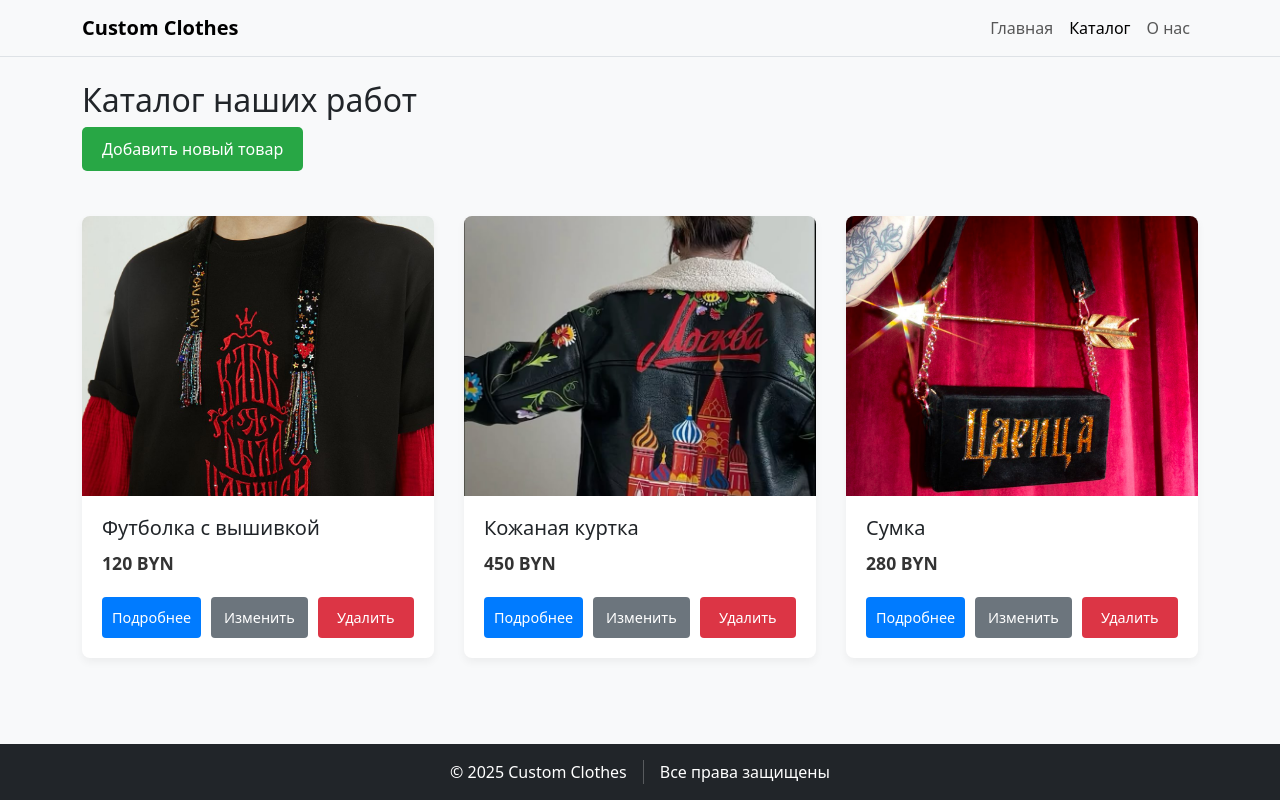
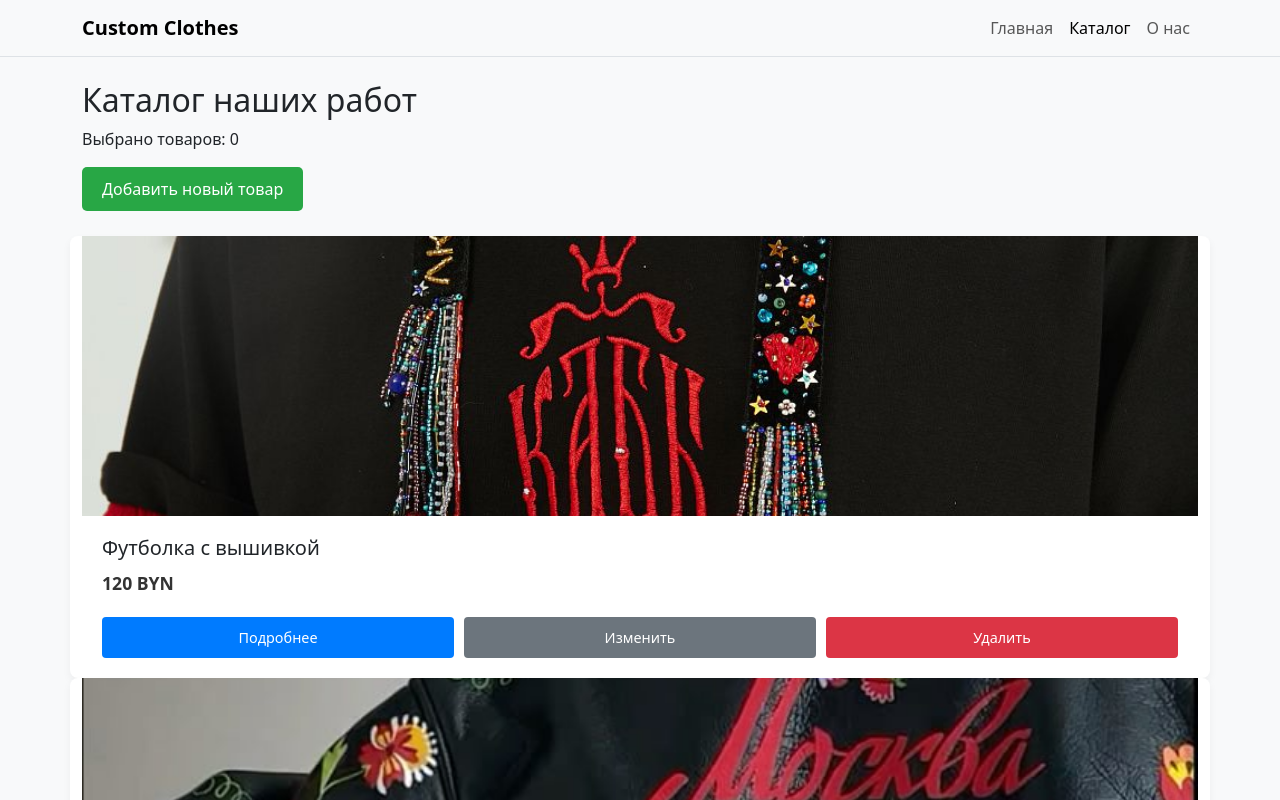
Before and after one commit to TimoshenkoAnna/brella-react-lab, a React (Create React App) app: page /catalog in a window 1280 px wide. Shown: the top 800 px of the page. Built offline with nearby package versions, Linux system fonts and the light colour scheme.

Commit message:
feat: Add Row component for catalog grid

```diff
--- a/src/pages/CatalogPage.js
+++ b/src/pages/CatalogPage.js
@@ -1,4 +1,5 @@
 import { useState, useEffect } from 'react';
+import { Row } from 'react-bootstrap'; // Импортировали Row
 import ProductCard from '../components/ProductCard/ProductCard.js';
 import Modal from '../components/Modal/Modal.js';
 import initialProducts from '../data/products.json';
@@ -38,16 +39,16 @@ function CatalogPage() {
   };
 
   const handleDeleteProduct = (productId) => {
-    setProducts(products.filter(product => product.id !== productId));
+    if (window.confirm('Вы уверены, что хотите удалить этот товар?')) {
+      setProducts(products.filter(product => product.id !== productId));
+    }
   };
 
   const handleSaveProduct = (productToSave) => {
     if (modalContent.type === 'add') {
-
       const newProduct = { ...productToSave, id: Date.now() };
       setProducts([newProduct, ...products]);
     } else if (modalContent.type === 'edit') {
-
       setProducts(products.map(p => p.id === productToSave.id ? productToSave : p));
     }
     setModalActive(false);
@@ -64,11 +65,12 @@ function CatalogPage() {
   return (
     <div>
       <h2>Каталог наших работ</h2>
+      <p>Выбрано товаров: {selectedIds.length}</p>
       <button className="add-product-button" onClick={handleOpenAddModal}>
         Добавить новый товар
       </button>
 
-      <div className="catalog-grid">
+      <Row>
         {products.map(product => (
           <ProductCard
             key={product.id}
@@ -80,7 +82,7 @@ function CatalogPage() {
             isSelected={selectedIds.includes(product.id)}
           />
         ))}
-      </div>
+      </Row>
 
       <Modal active={modalActive} setActive={setModalActive}>
         {modalContent.product && (
```
